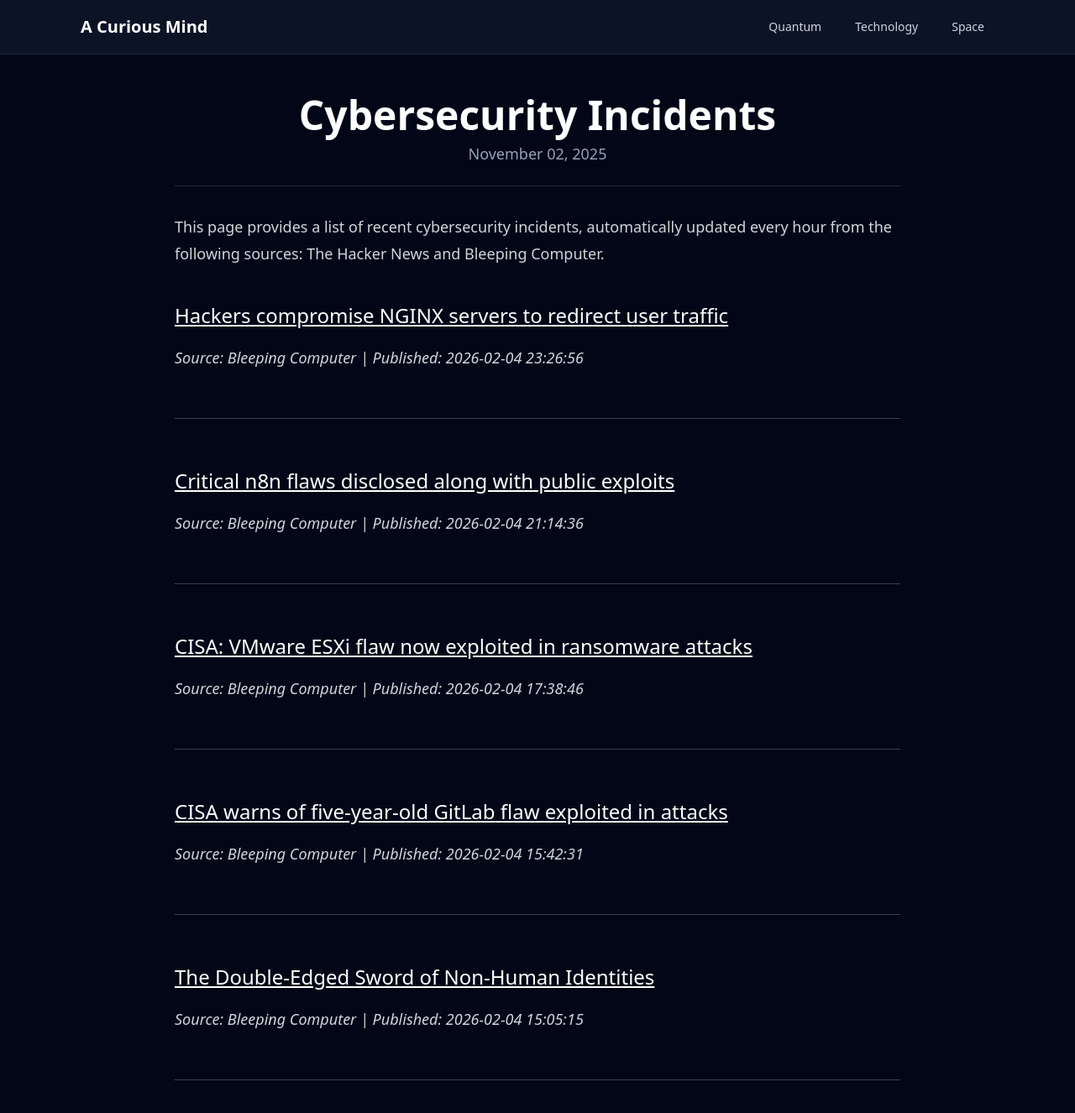
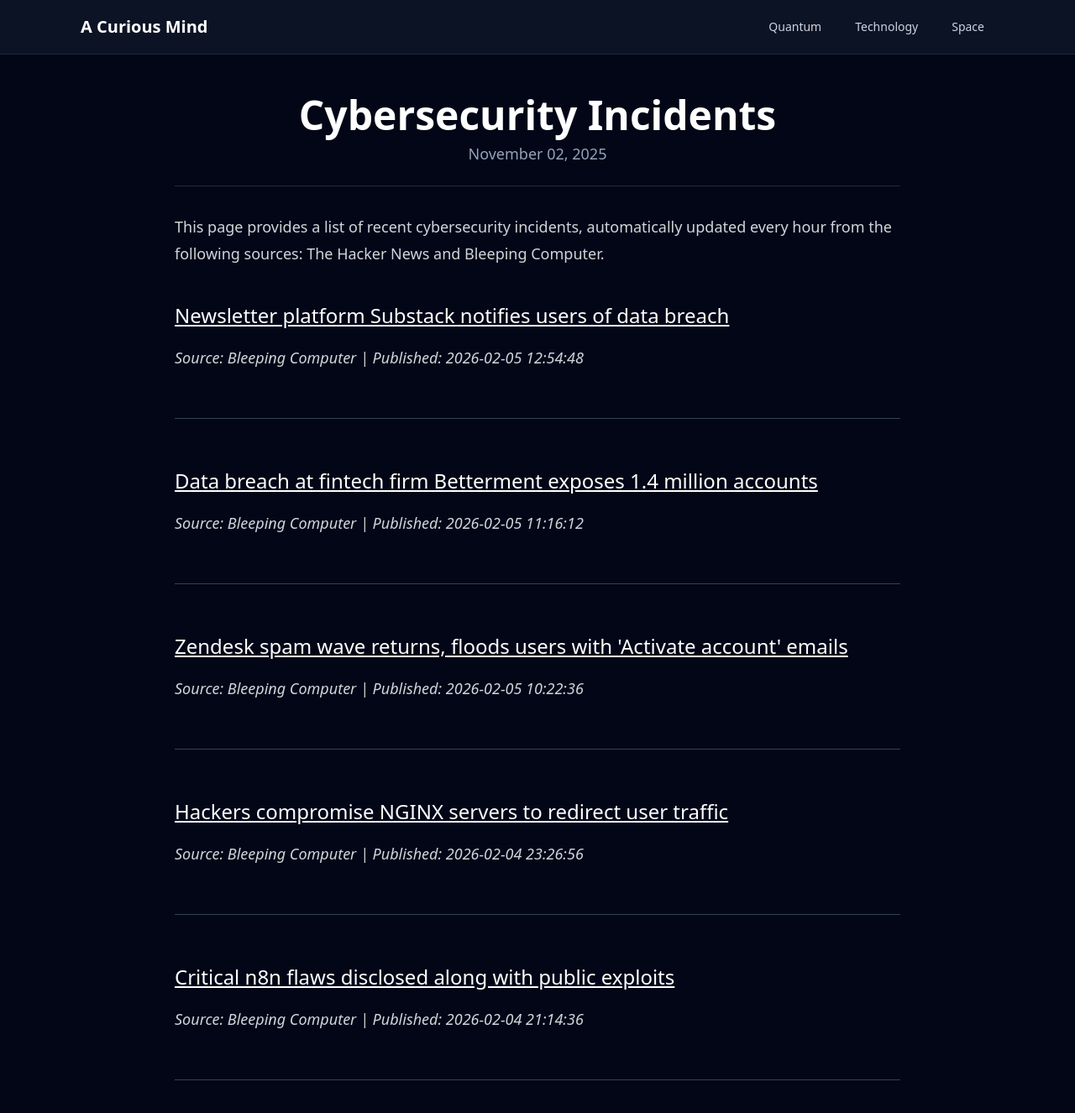
Before and after one commit to onehl7/onehl7.github.io, a Jekyll site: the page built from _posts/2025-11-02-cybersecurity-incidents.md, in a window 1280 px wide and 1400 px high. Shown: the top 1326 px of the window at 84% size. Built offline with Jekyll 4.4.1, drawn with Linux system fonts in a browser that asks for light colours; nearby versions of some CDN libraries.

Commit message:
Update news data

```diff
--- a/_data/news.json
+++ b/_data/news.json
@@ -1,4 +1,22 @@
 [
+  {
+    "source": "Bleeping Computer",
+    "title": "Newsletter platform Substack notifies users of data breach",
+    "link": "https://www.bleepingcomputer.com/news/security/newsletter-platform-substack-notifies-users-of-data-breach/",
+    "published": "2026-02-05 12:54:48"
+  },
+  {
+    "source": "Bleeping Computer",
+    "title": "Data breach at fintech firm Betterment exposes 1.4 million accounts",
+    "link": "https://www.bleepingcomputer.com/news/security/data-breach-at-fintech-firm-betterment-exposes-14-million-accounts/",
+    "published": "2026-02-05 11:16:12"
+  },
+  {
+    "source": "Bleeping Computer",
+    "title": "Zendesk spam wave returns, floods users with 'Activate account' emails",
+    "link": "https://www.bleepingcomputer.com/news/security/zendesk-spam-wave-returns-floods-users-with-activate-account-emails/",
+    "published": "2026-02-05 10:22:36"
+  },
   {
     "source": "Bleeping Computer",
     "title": "Hackers compromise NGINX servers to redirect user traffic",
@@ -10,23 +28,5 @@
     "title": "Critical n8n flaws disclosed along with public exploits",
     "link": "https://www.bleepingcomputer.com/news/security/critical-n8n-flaws-disclosed-along-with-public-exploits/",
     "published": "2026-02-04 21:14:36"
-  },
-  {
-    "source": "Bleeping Computer",
-    "title": "CISA: VMware ESXi flaw now exploited in ransomware attacks",
-    "link": "https://www.bleepingcomputer.com/news/security/cisa-vmware-esxi-flaw-now-exploited-in-ransomware-attacks/",
-    "published": "2026-02-04 17:38:46"
-  },
-  {
-    "source": "Bleeping Computer",
-    "title": "CISA warns of five-year-old GitLab flaw exploited in attacks",
-    "link": "https://www.bleepingcomputer.com/news/security/cisa-warns-of-five-year-old-gitlab-flaw-exploited-in-attacks/",
-    "published": "2026-02-04 15:42:31"
-  },
-  {
-    "source": "Bleeping Computer",
-    "title": "The Double-Edged Sword of Non-Human Identities",
-    "link": "https://www.bleepingcomputer.com/news/security/the-double-edged-sword-of-non-human-identities/",
-    "published": "2026-02-04 15:05:15"
   }
 ]
```
